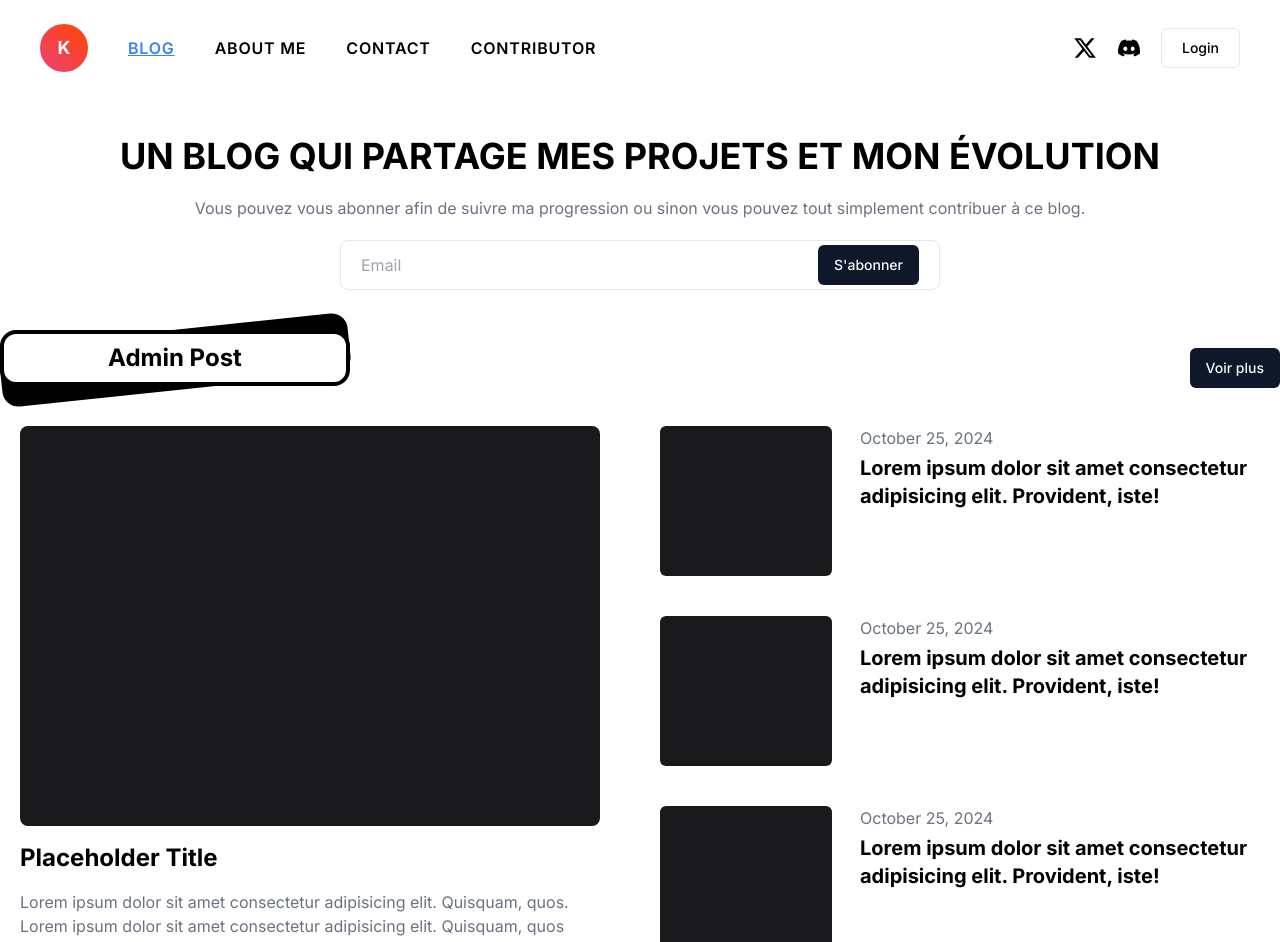
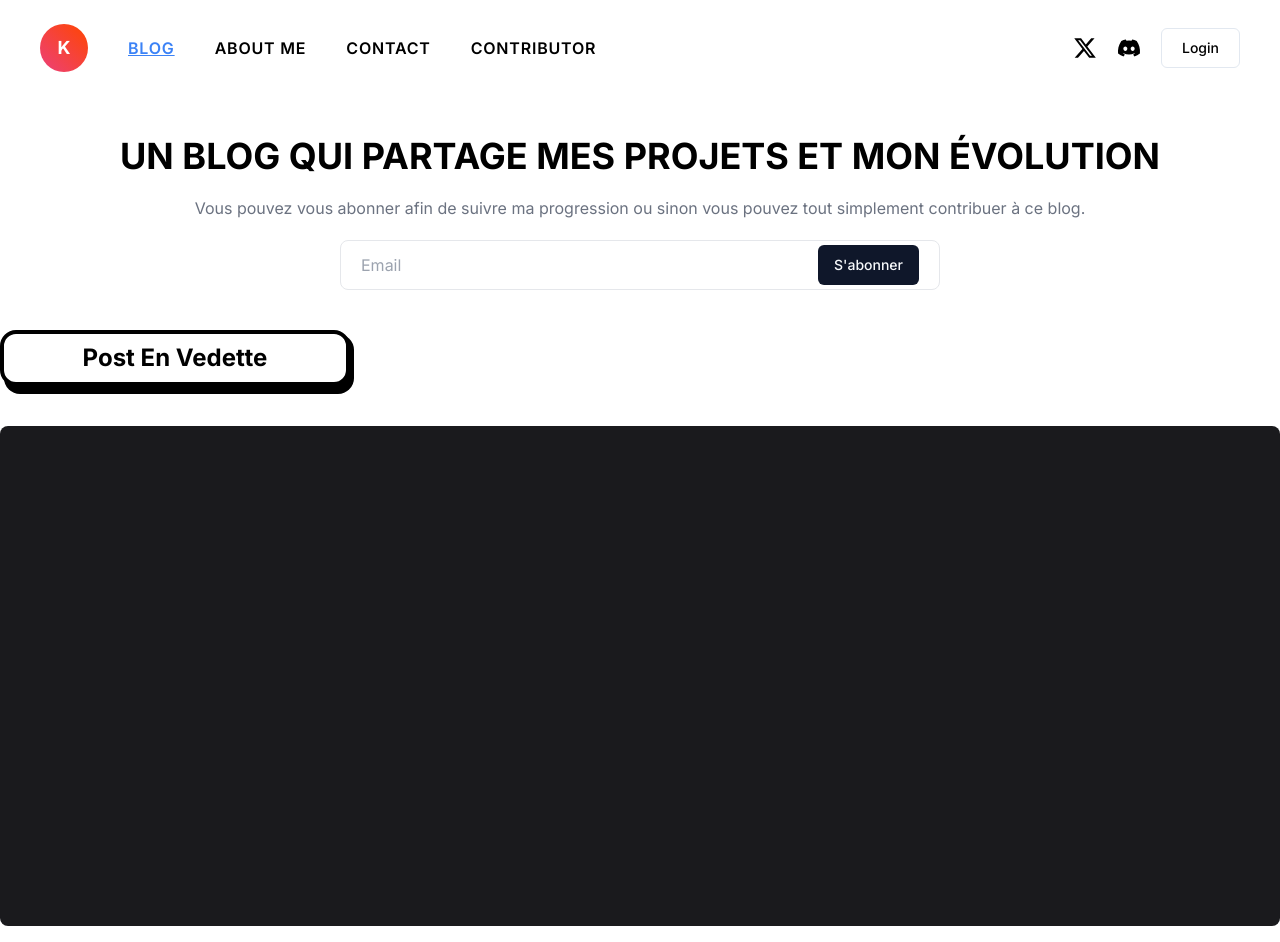
Before and after one commit to KevinPgn/1.-Blog-Portfolio, a Next.js app: page / in a window 1280 px wide. Shown: the top 942 px of the page. Built offline with nearby package versions, Linux system fonts and the light colour scheme; no server answers.

Commit message:
post en vedette

```diff
--- a/src/app/page.tsx
+++ b/src/app/page.tsx
@@ -5,6 +5,7 @@ import { ContributorSection } from "@/features/contributorSection/components/Con
 import { Button } from "@/components/ui/button";
 import { getSession } from "@/utils/CacheSession";
 import { Footer } from "@/components/footer/Footer";
+import { PostEnVedette } from "@/features/postEnVedette/components/PostEnVedette";
 
 export default async function Home() {
   const session = await getSession();
@@ -20,6 +21,12 @@ export default async function Home() {
         <Button variant="default" className="rounded-md">S'abonner</Button>
       </div>
     </div>
+
+    <div className="relative w-[350px] max-md:w-[250px] max-md:mx-auto text-center my-10">
+      <h2 className="text-2xl relative font-bold mb-5 bg-white border-4 z-20 border-black rounded-2xl p-2">Post En Vedette</h2>
+      <div className="absolute top-0 right-0 w-full h-[60px] z-10 rounded-2xl bg-black translate-x-1 translate-y-1 duration-75"></div>
+    </div>
+    <PostEnVedette />
 
     <div className="flex items-center justify-between">
       <div className="relative w-[350px] max-md:w-[250px] max-md:mx-auto text-center group">
--- /dev/null
+++ b/src/features/postEnVedette/components/PostEnVedette.tsx
@@ -0,0 +1,5 @@
+export const PostEnVedette = () => {
+  return <div className="max-w-[1300px] h-[500px] mx-auto bg-[#1a1a1d] rounded-lg mb-20">
+
+  </div>
+}
```
